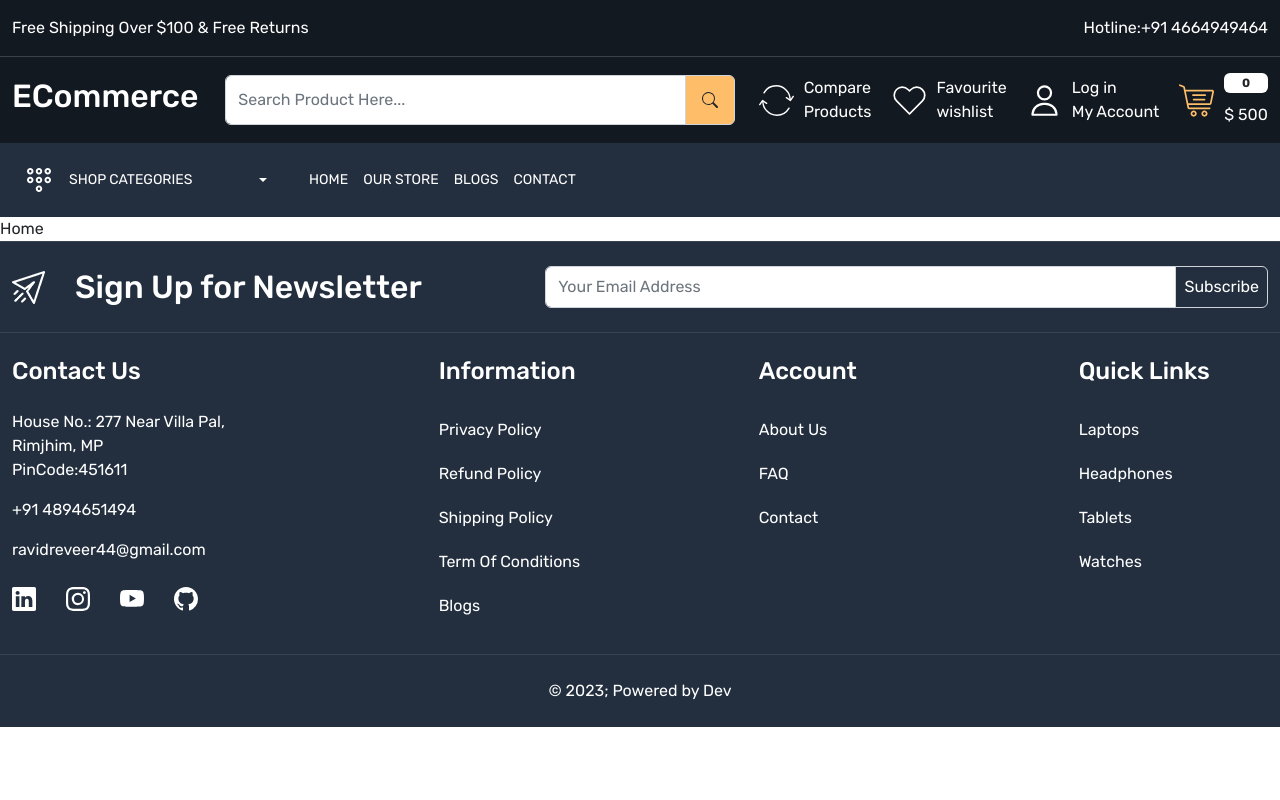
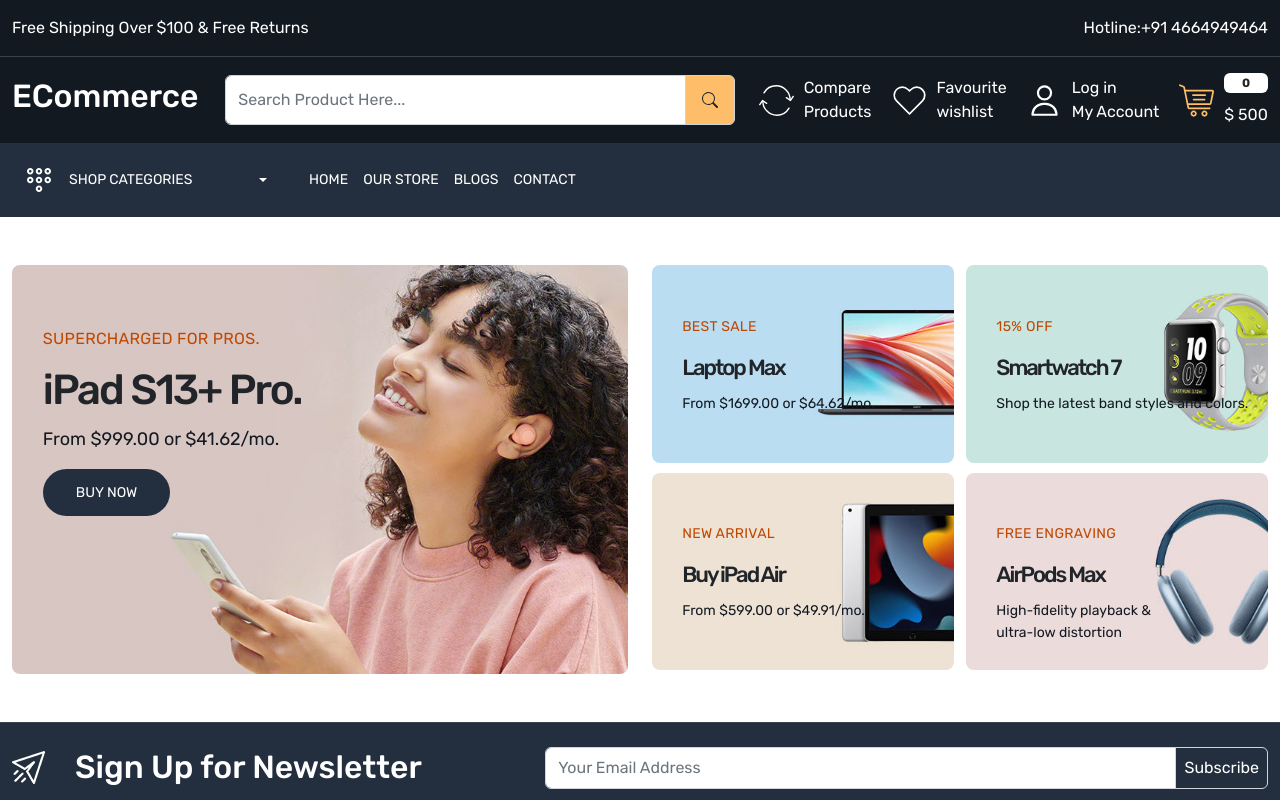
Before and after one commit to akshaykokode7/MERN-E-commerce-Frontend, a React (Create React App) app: page / in a window 1280 px wide. Shown: the top 800 px of the page. Built offline with nearby package versions, Linux system fonts and the light colour scheme.

Commit message:
Hero banner created

```diff
--- a/src/App.css
+++ b/src/App.css
@@ -9,6 +9,7 @@
   --color-bg1: #232f3e;
   --color-border: #3b4149;
   --color-button: #febd69;
+  --color-title: #bf4800;
 
 }
 
@@ -36,6 +37,19 @@
 
 .gap-30 {
   gap: 30px;
+}
+
+.button {
+  background-color: var(--color-bg1);
+  font-size: 14px;
+  padding: 13px 33px;
+  border-radius: 25px;
+  color: white;
+}
+
+.button:hover {
+  background-color: var(--color-button);
+  color: var(--color-bg);
 }
 
 /* Header Part Start */
@@ -115,3 +129,73 @@
 }
 
 /* Footer Part End */
+
+/* Home Page Start */
+
+.main-banner-content {
+  top: 15%;
+  left: 5%;
+}
+
+.main-banner-content h4 {
+  font-size: 16px;
+  font-weight: 400;
+  line-height: 24px;
+  color: var(--color-title);
+  margin: 0 0 12px;
+  letter-spacing: 0.3px;
+  text-transform: uppercase;
+}
+
+.main-banner-content h5 {
+  font-size: 42px;
+  line-height: 54px;
+  letter-spacing: -2px;
+  font-weight: 500;
+  text-transform: none;
+}
+
+.main-banner-content p {
+  font-size: 18px;
+  line-height: 28px;
+  letter-spacing: 0.4;
+  color: var(--color-bg);
+}
+
+.small-banner-content {
+  top: 25%;
+  left: 10%;
+}
+
+.small-banner-content h4 {
+  font-size: 14px;
+  font-weight: 400;
+  line-height: 24px;
+  color: var(--color-title);
+  margin: 0 0 12px;
+  letter-spacing: 0.3px;
+  text-transform: uppercase;
+}
+
+.small-banner-content h5 {
+  font-size: 22px;
+  line-height: 34px;
+  letter-spacing: -2px;
+  font-weight: 500;
+  text-transform: none;
+}
+
+.small-banner-content p {
+  font-size: 14px;
+  line-height: 22px;
+  letter-spacing: 0.4;
+  color: var(--color-bg);
+}
+
+.small-banner {
+  width: 49%;
+}
+
+
+
+/* Home Page End */
--- a/src/pages/Home.js
+++ b/src/pages/Home.js
@@ -1,8 +1,83 @@
-import React from 'react'
+import React from 'react';
+import { Link } from 'react-router-dom';
 
 const Home = () => {
   return (
-    <div>Home</div>
+    <>
+      <section className='home-wrapper-1 py-5'>
+        <div className="container-xxl">
+          <div className="row">
+            <div className="col-6">
+              <div className="main-banner position-relative">
+                <img
+                  src="images/main-banner-1.jpg"
+                  alt="main banner"
+                  className='img-fluid rounded-3'
+                />
+                <div className="main-banner-content position-absolute">
+                  <h4>SUPERCHARGED FOR PROS.</h4>
+                  <h5>iPad S13+ Pro.</h5>
+                  <p>From $999.00 or $41.62/mo.</p>
+                  <Link className='button'>BUY NOW</Link>
+                </div>
+              </div>
+            </div>
+            <div className="col-6">
+              <div className="d-flex flex-wrap gap-10 justify-content-between align-items-center">
+                <div className="small-banner position-relative">
+                  <img
+                    src="images/catbanner-01.jpg"
+                    alt="main banner"
+                    className='img-fluid rounded-3'
+                  />
+                  <div className="small-banner-content position-absolute">
+                    <h4>BEST SALE</h4>
+                    <h5>Laptop Max</h5>
+                    <p>From $1699.00 or $64.62/mo.</p>
+                  </div>
+                </div>
+                <div className="small-banner position-relative">
+                  <img
+                    src="images/catbanner-02.jpg"
+                    alt="main banner"
+                    className='img-fluid rounded-3'
+                  />
+                  <div className="small-banner-content position-absolute">
+                    <h4>15% OFF</h4>
+                    <h5>Smartwatch 7</h5>
+                    <p>Shop the latest band styles and colors.</p>
+                  </div>
+                </div>
+                <div className="small-banner position-relative">
+                  <img
+                    src="images/catbanner-03.jpg"
+                    alt="main banner"
+                    className='img-fluid rounded-3'
+                  />
+                  <div className="small-banner-content position-absolute">
+                    <h4>NEW ARRIVAL</h4>
+                    <h5>Buy iPad Air</h5>
+                    <p>From $599.00 or $49.91/mo.</p>
+                  </div>
+                </div>
+                <div className="small-banner position-relative">
+                  <img
+                    src="images/catbanner-04.jpg"
+                    alt="main banner"
+                    className='img-fluid rounded-3'
+                  />
+                  <div className="small-banner-content position-absolute">
+                    <h4>FREE ENGRAVING</h4>
+                    <h5>AirPods Max</h5>
+                    <p>High-fidelity playback &<br /> ultra-low distortion</p>
+                  </div>
+                </div>
+              </div>
+            </div>
+          </div>
+        </div>
+      </section>
+    </>
   )
 }
 
```
